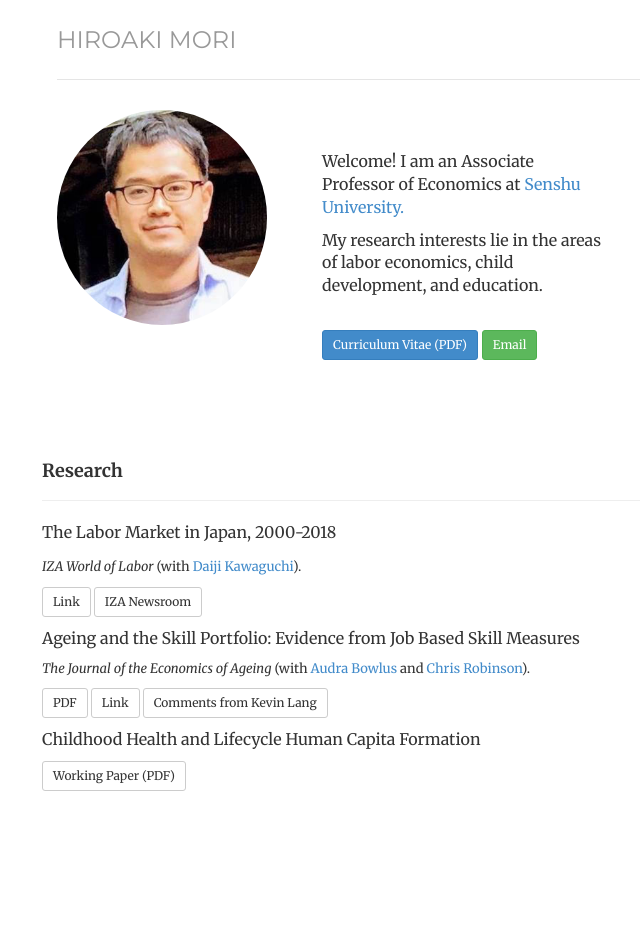
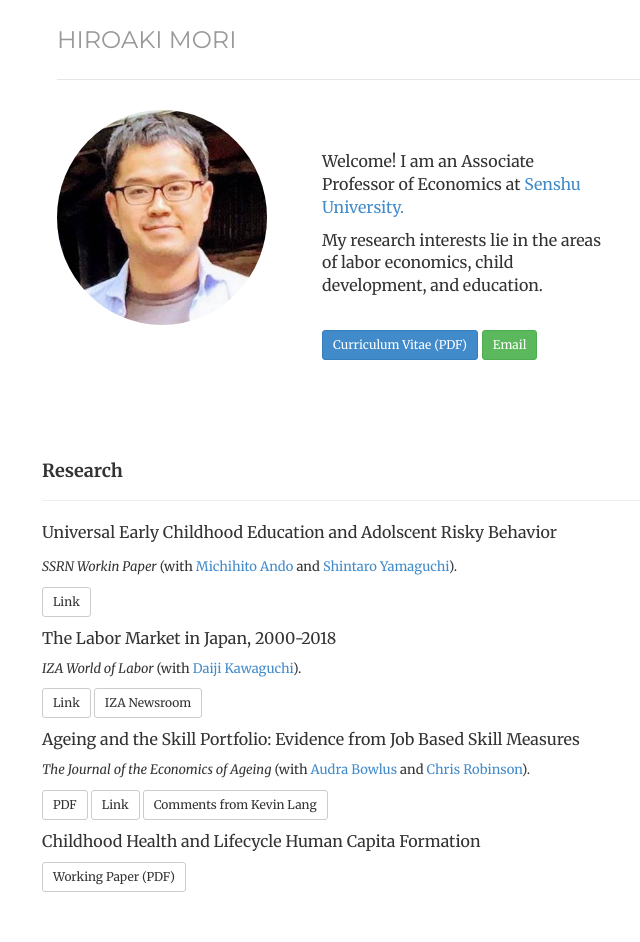
Before and after one commit to morihiroaki/morihiroaki.github.io, a Jekyll site: the page built from index.html, in a window 1280 px wide. Shown: the whole page, without its empty margins (223-863 px from the left). Built offline with Jekyll 4.4.1, drawn with Linux system fonts in a browser that asks for light colours; before the commit the page ends 900 px from its top, so only the background shows below that.

Commit message:
Update index.html

```diff
--- a/index.html
+++ b/index.html
@@ -33,6 +33,10 @@ description:
 <h4>Research</h4>
 </div>
 
+<p><font size="3">Universal Early Childhood Education and Adolscent Risky Behavior</font></p>
+ <p><font size="2"><i>SSRN Workin Paper</i> (with <a href="https://sites.google.com/site/michihito7ando" target="_blank" title="Link">Michihito Ando</a> and <a href="https://sites.google.com/site/shintaroyamaguchi/" target="_blank" title="Link">Shintaro Yamaguchi</a>). </p>
+<p><a href="https://papers.ssrn.com/sol3/papers.cfm?abstract_id=4194467" target="_blank" class="btn btn-default btn-sm" role="button">Link</a>
+
 <p><font size="3">The Labor Market in Japan, 2000-2018</font></p>
 <p><font size="2"><i>IZA World of Labor</i> (with <a href="https://sites.google.com/site/daijikawaguchi/" target="_blank" title="Link">Daiji Kawaguchi</a>). </p>
 <p><a href="https://wol.iza.org/articles/the-labor-market-in-japan" target="_blank" class="btn btn-default btn-sm" role="button">Link</a>
```
